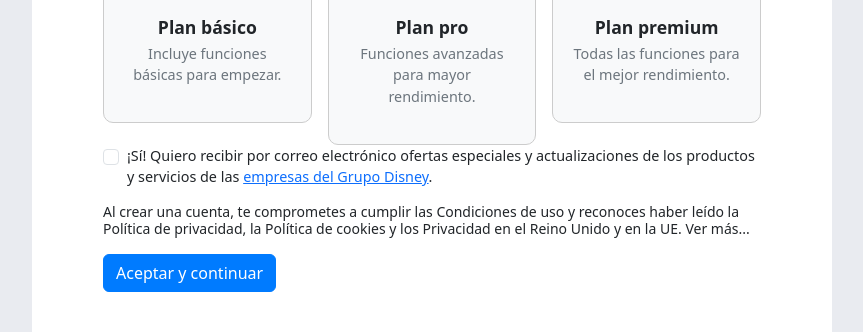
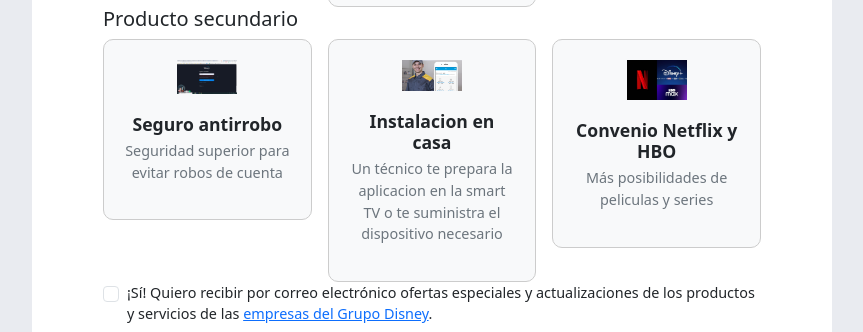
Before and after one commit to yeraygarfru/DisneyGrupo10, a plain HTML site: page Disney/index.html in a window 1280 px wide. Shown: the part 1510-1842 px from the top of the page, without its empty margins (208-1071 px from the left). Drawn offline with nearby package versions, Linux system fonts and the light colour scheme; a script that the page names is missing.

Commit message:
DI_SP1_10102024-Subida fotos y tarjetas secundarias

```diff
--- a/Disney/index.html
+++ b/Disney/index.html
@@ -4,6 +4,7 @@
     <meta charset="utf-8">
     <meta name="viewport" content="width=device-width, initial-scale=1">
     <title>Formulario Disney</title>
+    <link rel="icon" type="image/jpg" href="img/DisneyLogo.jpg">
     <link href="https://cdn.jsdelivr.net/npm/bootstrap@5.3.3/dist/css/bootstrap.min.css" rel="stylesheet" integrity="sha384-QWTKZyjpPEjISv5WaRU9OFeRpok6YctnYmDr5pNlyT2bRjXh0JMhjY6hW+ALEwIH" crossorigin="anonymous">
     <link rel="stylesheet" type="text/css" href="style.css">
 </head>
@@ -187,6 +188,7 @@
                     </div>
                 </div>
 
+
                 <h5>Producto principal seleccionado</h5>
                 <div class="row g-3">
                     <div class="col-12 col-md-6 col-lg-4">
@@ -211,6 +213,30 @@
                         </div>
                     </div>
                 </div>
+                <h5>Producto secundario</h5>
+                <div class="row g-3">
+                    <div class="col-12 col-md-6 col-lg-4">
+                        <div class="tarjeta">
+                            <img src="img/Contraseña.jpg" alt="Plan Básico" class="tarjetaimagen">
+                            <h6 class="tarjetatitulo">Seguro antirrobo</h6>
+                            <p class="tarjetatexto">Seguridad superior para evitar robos de cuenta</p>
+                        </div>
+                    </div>
+                    <div class="col-12 col-md-6 col-lg-4">
+                        <div class="tarjeta">
+                            <img src="img/Tecnico.jpg" alt="Plan Pro" class="tarjetaimagen">
+                            <h6 class="tarjetatitulo">Instalacion en casa</h6>
+                            <p class="tarjetatexto">Un técnico te prepara la aplicacion en la smart TV o te suministra el dispositivo necesario</p>
+                        </div>
+                    </div>
+                    <div class="col-12 col-md-6 col-lg-4">
+                        <div class="tarjeta">
+                            <img src="img/Convenio.jpeg" alt="Plan Premium" class="tarjetaimagen">
+                            <h6 class="tarjetatitulo">Convenio Netflix y HBO</h6>
+                            <p class="tarjetatexto">Más posibilidades de peliculas y series</p>
+                        </div>
+                    </div>
+                </div>
 
                 <div class="form-group form-check mb-3">
                     <input type="checkbox" class="form-check-input" id="promociones">
```
Also changed, not shown: Disney/img/Contraseña.jpg (added), Disney/img/Convenio.jpeg (added), Disney/img/DisneyLogo.jpg (added), Disney/img/Tecnico.jpg (added).
